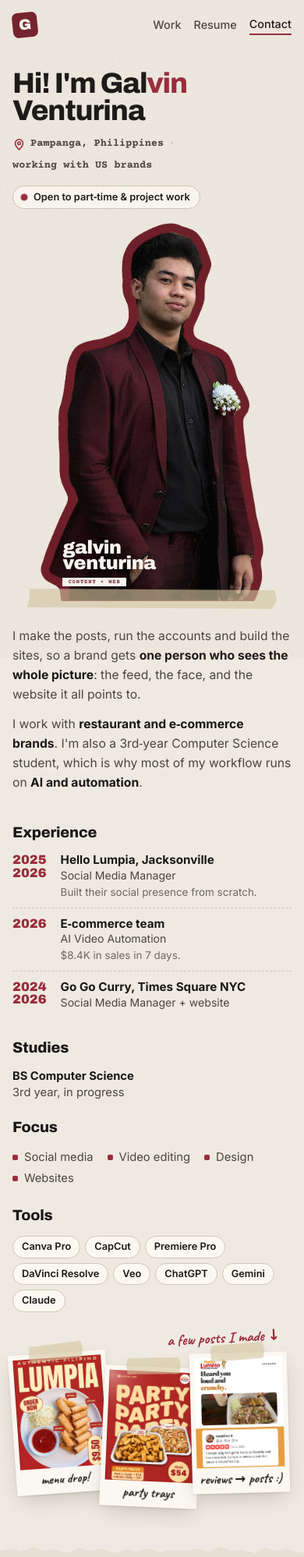
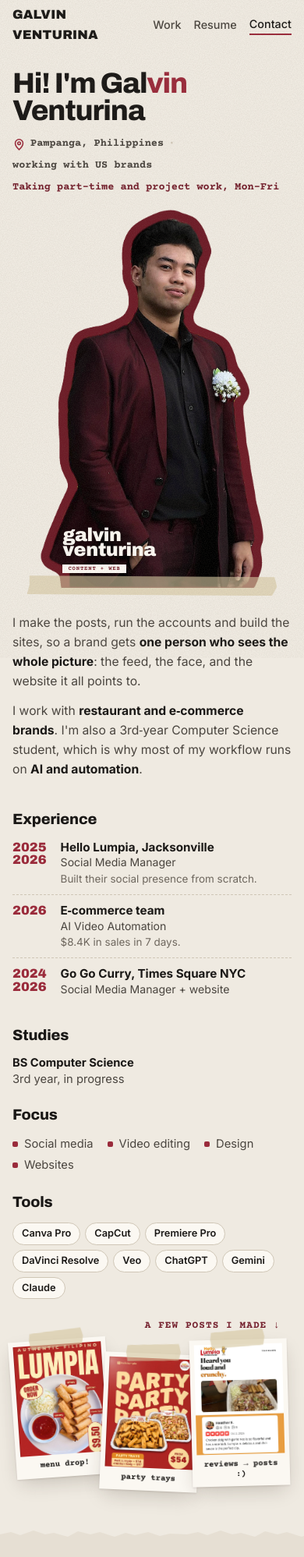
Before and after one commit to Galvin111/portfolio-site, a plain HTML site: page index.html in a window 390 px wide. Shown: the top 1997 px of the page at 78% size. Drawn offline with nearby package versions, Linux system fonts and the light colour scheme.

Commit message:
Drop the G tile, status pill and handwriting font
The header is now a plain masthead: name plus a typed
"Social · Video · Design · Web" line. Availability moves out of the
pulsing pill into a typed line under the location. Captions, notes,
the index card, badge and postcard use the typewriter and display
faces instead of Caveat. Favicon is a crop of the portrait, and the
link preview image is re-rendered to match.

Co-Authored-By: Claude Opus 5.5 <noreply@anthropic.com>

```diff
--- a/index.html
+++ b/index.html
@@ -19,15 +19,14 @@
   <meta property="og:image:alt" content="Galvin Venturina in a burgundy suit, next to the line: social, video, design and web for restaurant and e-commerce brands">
   <meta name="twitter:card" content="summary_large_image">
 
-  <link rel="icon" href="assets/favicon.svg" type="image/svg+xml">
   <link rel="icon" href="assets/favicon-32.png" sizes="32x32" type="image/png">
   <link rel="apple-touch-icon" href="assets/apple-touch-icon.png">
 
   <link rel="preconnect" href="https://fonts.googleapis.com">
   <link rel="preconnect" href="https://fonts.gstatic.com" crossorigin>
-  <link href="https://fonts.googleapis.com/css2?family=Archivo:wdth,wght@75..100,500..900&family=Caveat:wght@500;700&family=Courier+Prime:wght@400;700&family=Inter:wght@400;500;600;700&display=swap" rel="stylesheet">
+  <link href="https://fonts.googleapis.com/css2?family=Archivo:wdth,wght@75..100,500..900&family=Courier+Prime:wght@400;700&family=Inter:wght@400;500;600;700&display=swap" rel="stylesheet">
   <link rel="preload" as="image" href="assets/me/portrait-cutout.webp" type="image/webp">
-  <link rel="stylesheet" href="styles.css?v=20261125c">
+  <link rel="stylesheet" href="styles.css?v=20261125d">
 </head>
 <body>
 
@@ -35,9 +34,8 @@
 
   <header class="site-header">
     <div class="wrap header-row">
-      <a href="#top" class="wordmark"><span class="mark" aria-hidden="true">G</span>Galvin Venturina</a>
+      <a href="#top" class="wordmark">Galvin Venturina<span class="wordmark-role">Social · Video · Design · Web</span></a>
       <nav class="site-nav" aria-label="Main">
-        <span class="open-pill"><span class="dot" aria-hidden="true"></span>Open to part‑time &amp; project work</span>
         <a href="#work">Work</a>
         <a href="resume.html">Resume</a>
         <a href="#contact" class="nav-contact">Contact</a>
@@ -66,7 +64,7 @@
               <svg viewBox="0 0 24 24" aria-hidden="true"><path d="M12 21s-7-6.2-7-11.5a7 7 0 0 1 14 0C19 14.8 12 21 12 21z"/><circle cx="12" cy="9.5" r="2.5"/></svg>
               Pampanga, Philippines <span class="sep" aria-hidden="true">·</span> working with US brands
             </p>
-            <p class="open-pill hero-status"><span class="dot" aria-hidden="true"></span>Open to part‑time &amp; project work</p>
+            <p class="hero-avail">Taking part‑time and project work, Mon&#8288;–&#8288;Fri</p>
           </div>
 
           <div class="hero-intro">
@@ -358,6 +356,6 @@
     </div>
   </footer>
 
-  <script src="script.js?v=20261125c"></script>
+  <script src="script.js?v=20261125d"></script>
 </body>
 </html>
--- a/styles.css
+++ b/styles.css
@@ -3,7 +3,7 @@
    Scrapbook look: warm paper, ink-black type, wine accent
    pulled from the burgundy suit in the portrait.
    Type: Archivo (display), Inter (body),
-   Courier Prime (typewriter labels), Caveat (handwritten notes).
+   Courier Prime (typewriter labels and captions).
    ========================================================== */
 
 :root {
@@ -25,7 +25,6 @@
   --f-display: "Archivo", "Arial Narrow", system-ui, sans-serif;
   --f-body: "Inter", system-ui, -apple-system, "Segoe UI", sans-serif;
   --f-type: "Courier Prime", "Courier New", ui-monospace, monospace;
-  --f-hand: "Caveat", "Bradley Hand", cursive;
 
   --wrap: 1200px;
   --gutter: clamp(16px, 4vw, 40px);
@@ -98,7 +97,8 @@ strong { font-weight: 700; color: var(--ink); }
   box-shadow: 1px 3px 3px rgba(30, 10, 10, .35);
 }
 
-.scribble { font-family: var(--f-hand); font-weight: 700; color: var(--wine-bright); line-height: 1; margin: 0; }
+/* small typed aside next to a block of work */
+.scribble { font-family: var(--f-type); font-weight: 700; font-size: .8rem; letter-spacing: .08em; text-transform: uppercase; color: var(--wine); line-height: 1.3; margin: 0; }
 
 .section-title { font-size: clamp(2.2rem, 4.8vw, 3.75rem); line-height: 1; margin-bottom: .45em; text-wrap: balance; }
 .lede { font-size: 1.12rem; color: var(--ink-2); max-width: 52ch; margin: 0; }
@@ -150,26 +150,18 @@ strong { font-weight: 700; color: var(--ink); }
 .site-header.scrolled { border-bottom-color: var(--line); }
 .header-row { display: flex; align-items: center; justify-content: space-between; height: 64px; }
 .wordmark {
-  display: inline-flex; align-items: center; gap: 10px;
-  font-family: var(--f-display); font-weight: 800; font-stretch: 88%; font-size: 1.05rem;
-  text-decoration: none; letter-spacing: -0.01em;
+  display: inline-flex; align-items: baseline; gap: 14px;
+  font-family: var(--f-display); font-weight: 900; font-stretch: 80%; font-size: 1.2rem;
+  text-transform: uppercase; text-decoration: none; letter-spacing: .01em;
 }
-.mark {
-  display: grid; place-items: center; width: 32px; height: 32px; border-radius: 7px;
-  background: var(--wine); color: var(--card);
-  font-weight: 900; font-size: 1.2rem; line-height: 1; transform: rotate(-6deg);
+.wordmark-role {
+  font-family: var(--f-type); font-weight: 700; font-stretch: normal; font-size: .76rem; letter-spacing: .06em;
+  color: var(--faint); padding-left: 14px; border-left: 1.5px solid var(--line);
 }
 .site-nav { display: flex; align-items: center; gap: clamp(16px, 3vw, 32px); font-size: .95rem; font-weight: 500; }
 .site-nav a { text-decoration: none; color: var(--ink-2); transition: color .2s; }
 .site-nav a:hover, .site-nav a[aria-current="page"] { color: var(--ink); }
 .site-nav .nav-contact { color: var(--ink); border-bottom: 2px solid var(--wine-bright); }
-.open-pill {
-  display: inline-flex; align-items: center; gap: 8px; padding: 4px 12px 4px 10px;
-  font-size: .8rem; font-weight: 600; color: var(--ink); background: var(--card);
-  border: 1.5px solid var(--line); border-radius: 999px;
-}
-.dot { width: 8px; height: 8px; border-radius: 50%; background: var(--wine-bright); box-shadow: 0 0 0 0 rgba(154, 43, 59, .5); animation: pulse 2.2s infinite; }
-@keyframes pulse { 70% { box-shadow: 0 0 0 7px rgba(154, 43, 59, 0); } 100% { box-shadow: 0 0 0 0 rgba(154, 43, 59, 0); } }
 
 /* ---------- Hero: scrapbook spread ---------- */
 .hero { padding-top: clamp(16px, 3vh, 36px); }
@@ -202,8 +194,7 @@ strong { font-weight: 700; color: var(--ink); }
 }
 .hero-where svg { width: 17px; height: 17px; fill: none; stroke: var(--wine-bright); stroke-width: 2.2; }
 .hero-where .sep { color: var(--line); }
-/* availability moves from the header into the hero once the nav gets tight */
-.hero-status { display: none; margin: 14px 0 0; }
+.hero-avail { margin: 6px 0 0 23px; font-family: var(--f-type); font-weight: 700; font-size: .85rem; color: var(--wine); }
 
 .hero-intro { max-width: 64ch; }
 .hero-intro p { font-size: .98rem; color: var(--ink-2); margin-bottom: .8em; }
@@ -233,7 +224,7 @@ strong { font-weight: 700; color: var(--ink); }
 
 /* polaroids of real posts */
 .polaroids { position: relative; z-index: 2; display: flex; align-items: flex-start; margin: 40px 0 0 clamp(-170px, -10vw, -40px); padding-right: 14px; }
-.polaroids-note { position: absolute; right: 2%; top: -30px; font-size: 1.45rem; transform: rotate(-3deg); }
+.polaroids-note { position: absolute; right: 16px; top: -26px; }
 .polaroid {
   position: relative; flex: 1 1 0; min-width: 0; max-width: 200px; margin-right: -14px;
   background: var(--card); padding: 9px 9px 0; box-shadow: var(--shadow);
@@ -244,7 +235,7 @@ strong { font-weight: 700; color: var(--ink); }
 .polaroid:nth-of-type(2) { margin-top: 18px; }
 .polaroid::before { top: -12px; left: 50%; translate: -50% 0; rotate: -4deg; width: 70px; height: 22px; }
 .polaroid img { width: 100%; height: auto; aspect-ratio: 4 / 5; object-fit: cover; background: var(--paper-2); }
-.polaroid-cap { display: block; text-align: center; font-family: var(--f-hand); font-weight: 700; font-size: 1.3rem; line-height: 1; padding: 9px 4px 12px; }
+.polaroid-cap { display: block; text-align: center; font-family: var(--f-type); font-weight: 700; font-size: .78rem; line-height: 1.2; padding: 10px 4px 12px; }
 .polaroid:hover, .polaroid:focus-visible { rotate: 0deg; scale: 1.05; z-index: 3; box-shadow: 0 2px 4px rgba(40, 28, 16, .14), 0 22px 40px -10px rgba(40, 28, 16, .35); }
 
 /* page-load: portrait rises, polaroids drop onto the page */
@@ -330,7 +321,7 @@ strong { font-weight: 700; color: var(--ink); }
 /* ---------- Work ---------- */
 .work { padding: clamp(80px, 12vh, 130px) 0 clamp(80px, 12vh, 140px); background-color: var(--paper); }
 .section-head-row { display: flex; justify-content: space-between; align-items: flex-end; gap: 24px; flex-wrap: wrap; margin-bottom: clamp(28px, 5vh, 48px); }
-.work-note { font-size: clamp(1.4rem, 2.4vw, 1.8rem); rotate: -3deg; margin-bottom: 18px; }
+.work-note { margin-bottom: 12px; }
 
 .case-no {
   font-family: var(--f-display); font-weight: 900; font-stretch: 75%;
@@ -414,7 +405,7 @@ strong { font-weight: 700; color: var(--ink); }
     repeating-linear-gradient(transparent 0 31px, rgba(74, 69, 63, .13) 31px 32px) 0 64px / 100% calc(100% - 64px) no-repeat,
     var(--card);
 }
-.index-card-title { font-family: var(--f-hand); font-weight: 700; font-size: 2.3rem; line-height: 1; color: var(--wine-bright); height: 46px; margin: 0 0 14px; }
+.index-card-title { font-family: var(--f-display); font-weight: 900; font-stretch: 85%; font-size: 1.7rem; line-height: 46px; letter-spacing: -0.02em; color: var(--wine); height: 46px; margin: 0 0 14px; }
 .index-card-title span { font-size: .6em; color: var(--faint); }
 .index-card ul { list-style: none; }
 .index-card li { position: relative; padding-left: 18px; font-family: var(--f-type); font-size: .92rem; line-height: 32px; color: var(--ink); }
@@ -446,8 +437,8 @@ strong { font-weight: 700; color: var(--ink); }
   margin: 20px 24px 4px; font-family: var(--f-display); font-weight: 900; font-stretch: 75%;
   font-size: clamp(3.4rem, 6vw, 4.5rem); line-height: .85; letter-spacing: -0.03em; text-transform: uppercase; color: var(--wine-bright);
 }
-.badge-team { margin: 0 24px 8px; font-family: var(--f-hand); font-weight: 700; font-size: 1.55rem; line-height: 1.1; color: var(--ink); }
-.badge-team span { font-size: .78em; color: var(--faint); }
+.badge-team { margin: 0 24px 8px; font-family: var(--f-display); font-weight: 800; font-stretch: 88%; font-size: 1.15rem; line-height: 1.3; color: var(--ink); }
+.badge-team span { font-family: var(--f-body); font-weight: 500; font-stretch: normal; font-size: .78em; color: var(--faint); }
 .build-stats { margin: 0 24px; }
 .build-stats div { display: grid; grid-template-columns: 3.2rem minmax(0, 1fr); gap: 14px; align-items: center; padding: 11px 0; border-top: 1.5px dashed var(--line); }
 .build-stats dt { font-family: var(--f-display); font-weight: 900; font-stretch: 80%; font-size: 2.3rem; line-height: 1; letter-spacing: -0.03em; }
@@ -500,7 +491,7 @@ strong { font-weight: 700; color: var(--ink); }
 .pc-lines { margin: 0; }
 .pc-lines div { display: grid; grid-template-columns: 3.4rem minmax(0, 1fr); align-items: baseline; gap: 8px; padding: 10px 0 6px; border-bottom: 1.5px solid var(--line); }
 .pc-lines dt { font-family: var(--f-type); font-weight: 700; font-size: .76rem; letter-spacing: .08em; text-transform: uppercase; color: var(--wine); }
-.pc-lines dd { margin: 0; font-family: var(--f-hand); font-weight: 700; font-size: 1.45rem; line-height: 1.15; overflow-wrap: anywhere; }
+.pc-lines dd { margin: 0; font-family: var(--f-type); font-size: 1rem; line-height: 1.35; overflow-wrap: anywhere; }
 .pc-lines a { text-decoration: none; color: var(--ink); }
 .pc-lines a:hover { color: var(--wine-bright); }
 
@@ -523,8 +514,7 @@ strong { font-weight: 700; color: var(--ink); }
   .terms { grid-template-columns: 1fr; max-width: 560px; }
 }
 @media (max-width: 900px) {
-  .open-pill { display: none; }
-  .hero-status { display: inline-flex; }
+  .wordmark-role { display: none; }
 
   /* hero stacks: name, photo, then the rest */
   .hero-grid { grid-template-columns: 1fr; gap: 0; }
@@ -550,11 +540,11 @@ strong { font-weight: 700; color: var(--ink); }
 @media (max-width: 560px) {
   body { font-size: 1rem; }
   .site-nav { gap: 16px; font-size: .9rem; }
-  .wordmark { font-size: 0; gap: 0; } /* just the G mark on small phones */
+  .wordmark { font-size: 1.02rem; }
+  .hero-avail { margin-left: 0; }
   .info { grid-template-columns: 1fr; gap: 24px; }
   .polaroid { padding: 6px 6px 0; margin-right: -10px; }
-  .polaroid-cap { font-size: 1.05rem; padding: 7px 2px 9px; }
-  .polaroids-note { font-size: 1.2rem; top: -28px; }
+  .polaroid-cap { font-size: .66rem; padding: 7px 2px 9px; }
   .notes { grid-template-columns: 1fr; gap: 36px; }
   .note:nth-child(even) { margin-top: 0; }
   .pinboard { gap: 10px; padding: 18px 12px; }
```
Also changed, not shown: resume.html (+3 -5 lines), assets/apple-touch-icon.png, assets/favicon-32.png, assets/favicon.svg (deleted), assets/og.png.
